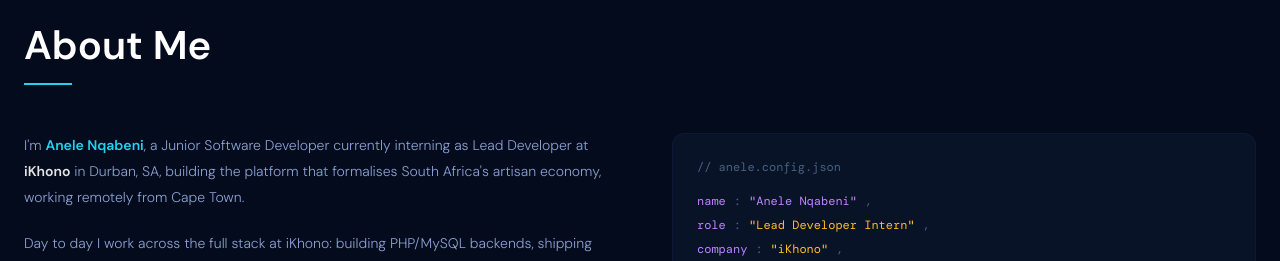
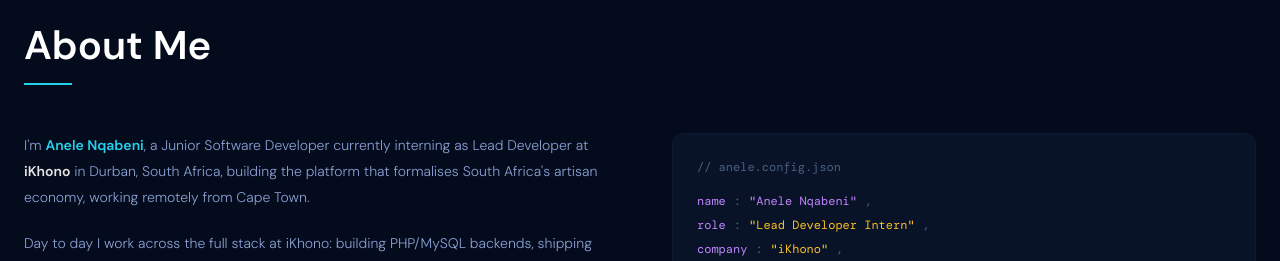
Before and after one commit to AneleNqabeni220403635/anele_portfolio, a Next.js app in the folder anele_portfolio/: page / in a window 1280 px wide. Shown: the part 980-1241 px from the top of the page. Built offline with nearby package versions, Linux system fonts and the light colour scheme; no server answers.

Commit message:
fix: grammar in about me

```diff
--- a/anele_portfolio/pages/index.jsx
+++ b/anele_portfolio/pages/index.jsx
@@ -561,7 +561,7 @@ export default function Home() {
         <div style={{ display: "grid", gridTemplateColumns: "repeat(auto-fit, minmax(300px, 1fr))", gap: "64px", alignItems: "start" }}>
           <div style={{ display: "flex", flexDirection: "column", gap: "20px" }}>
             <p style={{ color: "#8aa0d2", fontSize: "14px", lineHeight: 1.85, fontWeight: 300 }}>
-              I'm <span style={{ color: "#22d3ee", fontWeight: 600 }}>Anele Nqabeni</span>, a Junior Software Developer currently interning as Lead Developer at <span style={{ color: "#e5e5e5", fontWeight: 600 }}>iKhono</span> in Durban, SA, building the platform that formalises South Africa's artisan economy, working remotely from Cape Town.
+              I'm <span style={{ color: "#22d3ee", fontWeight: 600 }}>Anele Nqabeni</span>, a Junior Software Developer currently interning as Lead Developer at <span style={{ color: "#e5e5e5", fontWeight: 600 }}>iKhono</span> in Durban, South Africa, building the platform that formalises South Africa's artisan economy, working remotely from Cape Town.
             </p>
             <p style={{ color: "#8aa0d2", fontSize: "14px", lineHeight: 1.85, fontWeight: 300 }}>
               Day to day I work across the full stack at iKhono: building PHP/MySQL backends, shipping features that real clients depend on, and crafting React frontends at Metrolink. Previously interned at <span style={{ color: "#e5e5e5", fontWeight: 600 }}>Plum Systems</span> on two live commercial property platforms.
```
